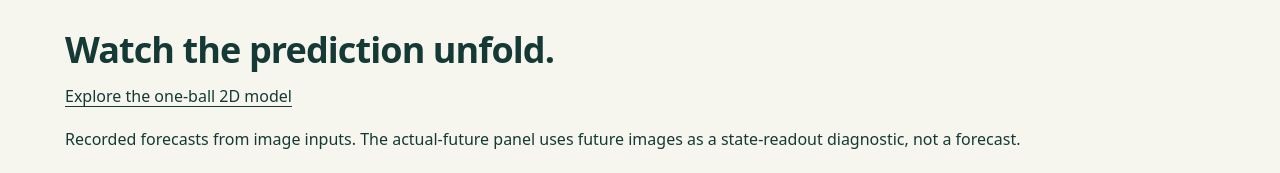
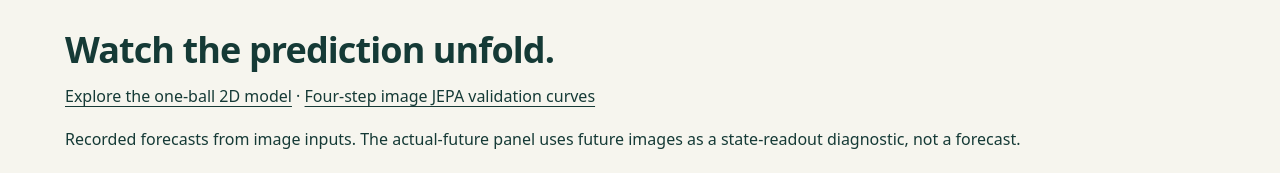
Before and after one commit to henry550xz/jepa-billiards-demo, a plain HTML site: page capacity.html in a window 1280 px wide. Shown: the top 173 px of the page. Drawn offline with Linux system fonts and the light colour scheme.

Commit message:
Show paired four-step JEPA validation curves

```diff
--- a/capacity.html
+++ b/capacity.html
@@ -1,6 +1,6 @@
 <!doctype html>
 <html lang="en"><head><meta charset="utf-8"><meta name="viewport" content="width=device-width,initial-scale=1"><title>Prediction playback and error plots</title><meta name="description" content="How much latent state and predictor capacity does a two-ball world need? Explore the completed capacity sweep and recorded forecasts."><link rel="stylesheet" href="review.css?v=capacity-1"><link rel="stylesheet" href="capacity.css?v=2"></head>
-<body data-page="capacity" class="cap-demo"><a class="skip" href="#main">Skip to content</a><main id="main"><p id="cap-error" role="alert" hidden></p><section id="capacity-playback" class="chapter-section cap-section"><h1>Watch the prediction unfold.</h1><p><a href="one-ball.html">Explore the one-ball 2D model</a></p><p>Recorded forecasts from image inputs. The actual-future panel uses future images as a state-readout diagnostic, not a forecast.</p>
+<body data-page="capacity" class="cap-demo"><a class="skip" href="#main">Skip to content</a><main id="main"><p id="cap-error" role="alert" hidden></p><section id="capacity-playback" class="chapter-section cap-section"><h1>Watch the prediction unfold.</h1><p><a href="one-ball.html">Explore the one-ball 2D model</a> · <a href="results/four-step/validation.png">Four-step image JEPA validation curves</a></p><p>Recorded forecasts from image inputs. The actual-future panel uses future images as a state-readout diagnostic, not a forecast.</p>
 <div class="cap-selectors"><label>Representation family<select id="cap-objective"><option value="gaussian">Gaussian</option><option value="sparse">Sparse</option></select></label><label>Latent size<select id="cap-latent"><option value="6">6</option><option value="12" selected>12</option><option value="24">24</option><option value="48">48</option></select></label><label>Training seed<select id="cap-seed"><option>0</option><option>1</option><option>2</option></select></label><label>Frozen predictor<select id="cap-predictor"><option value="affine">Affine</option><option value="mlp64">MLP-64</option><option value="mlp256">MLP-256</option></select></label><label>State readout<select id="cap-readout"><option value="linear">Ridge linear</option><option value="mlp">MLP-64</option></select></label><label>Held-out clip<select id="cap-episode"></select></label></div>
 <p id="cap-selection" class="cap-selection" aria-live="polite"></p>
 <div class="cap-play-controls"><button id="cap-play" type="button">Pause</button><button id="cap-restart" type="button">Restart</button><label class="cap-time">Horizon <input id="cap-scrub" aria-label="Recorded forecast horizon" type="range" min="1" max="32" value="1"></label><output id="cap-time">H1 · 0.04 s</output><label>View<select id="cap-camera"><option value="orbit">3D · drag to orbit</option><option value="xy">XY</option><option value="xz">XZ</option><option value="yz">YZ</option></select></label></div>
```
Also changed, not shown: results/four-step/validation.png (added).
